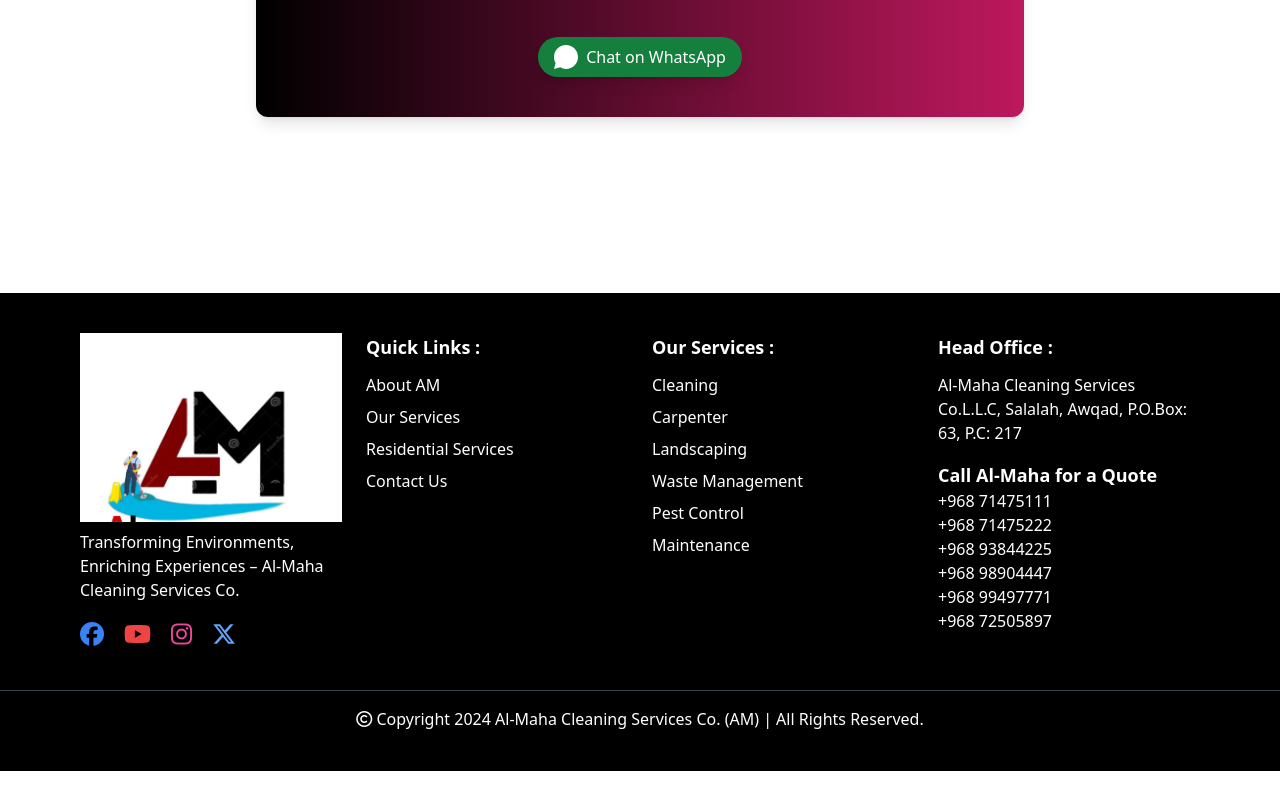
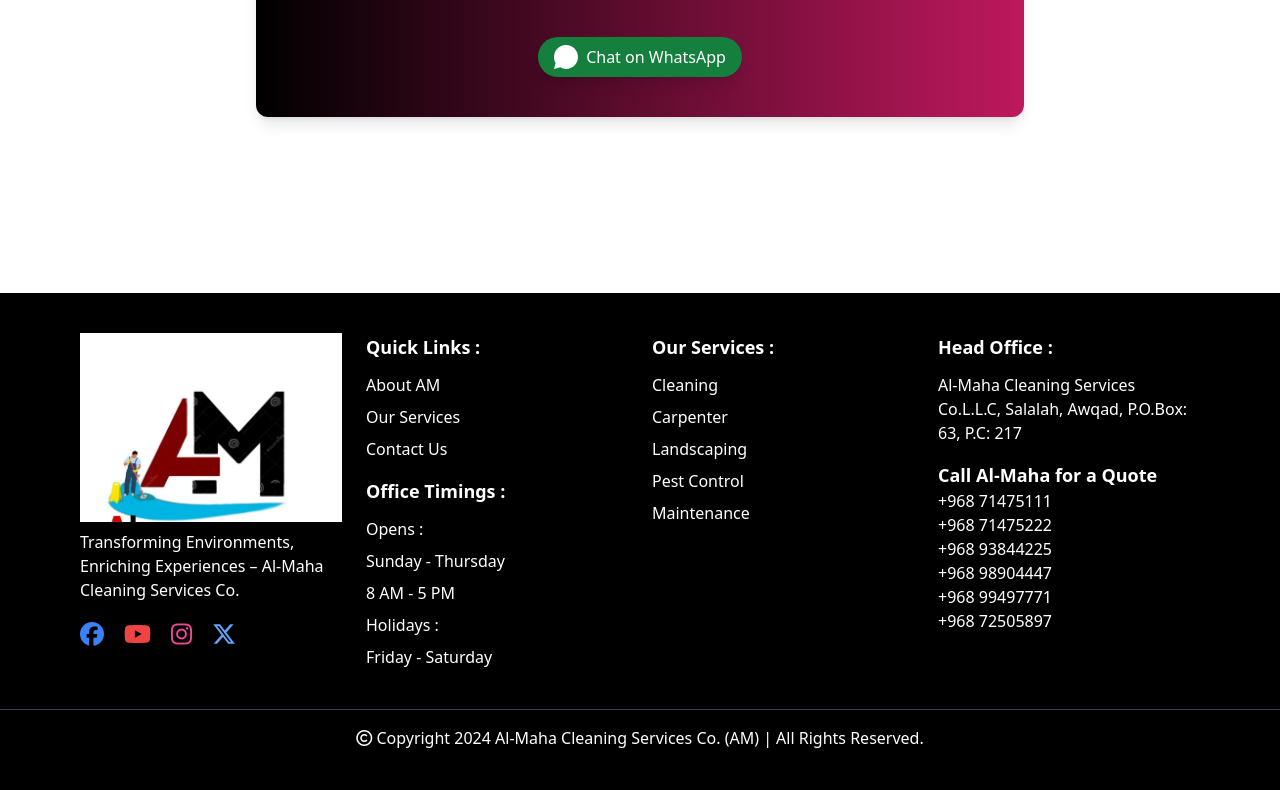
Before and after one commit to Sandeep-crtl/AM-Services, a plain HTML site: page contact.html in a window 1280 px wide. Shown: the part 603-1393 px from the top of the page. Drawn offline with nearby package versions, Linux system fonts and the light colour scheme.

Commit message:
Update contact.html

```diff
--- a/contact.html
+++ b/contact.html
@@ -105,9 +105,20 @@
           <ul class="mt-3 space-y-2">
               <li><a href="#" class="hover:text-blue-400">About AM</a></li>
               <li><a href="#" class="hover:text-blue-400">Our Services</a></li>
-                <li><a href="#" class="hover:text-blue-400">Residential Services</a></li>
               <li><a href="#" class="hover:text-blue-400">Contact Us</a></li>
           </ul>
+
+          <!-- Services -->
+      <div class="mt-4">
+        <h3 class="text-lg font-semibold">Office Timings :</h3>
+        <ul class="mt-3 space-y-2">
+          <li>Opens :</li>
+          <li>Sunday - Thursday</li>
+          <li>8 AM - 5 PM</li>
+          <li>Holidays :</li>
+          <li>Friday - Saturday</li>
+        </ul>
+      </div>
       </div>
 
         <!-- Services -->
@@ -117,7 +128,7 @@
                 <li>Cleaning</li>
                 <li>Carpenter</li>
                 <li>Landscaping</li>
-                <li>Waste Management</li>
+
                 <li>Pest Control</li>
                 <li>Maintenance</li>
             </ul>
```
Lines whose indentation alone changed are shown as unchanged.
